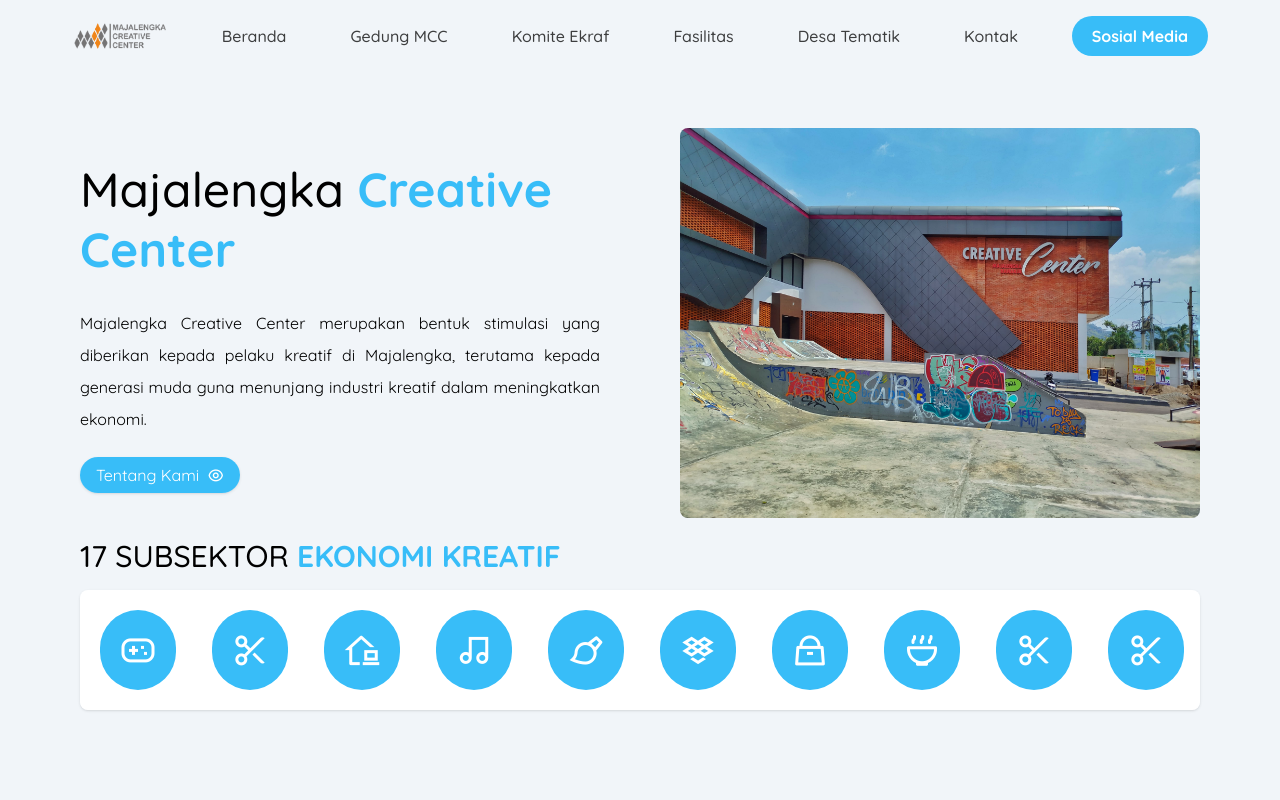
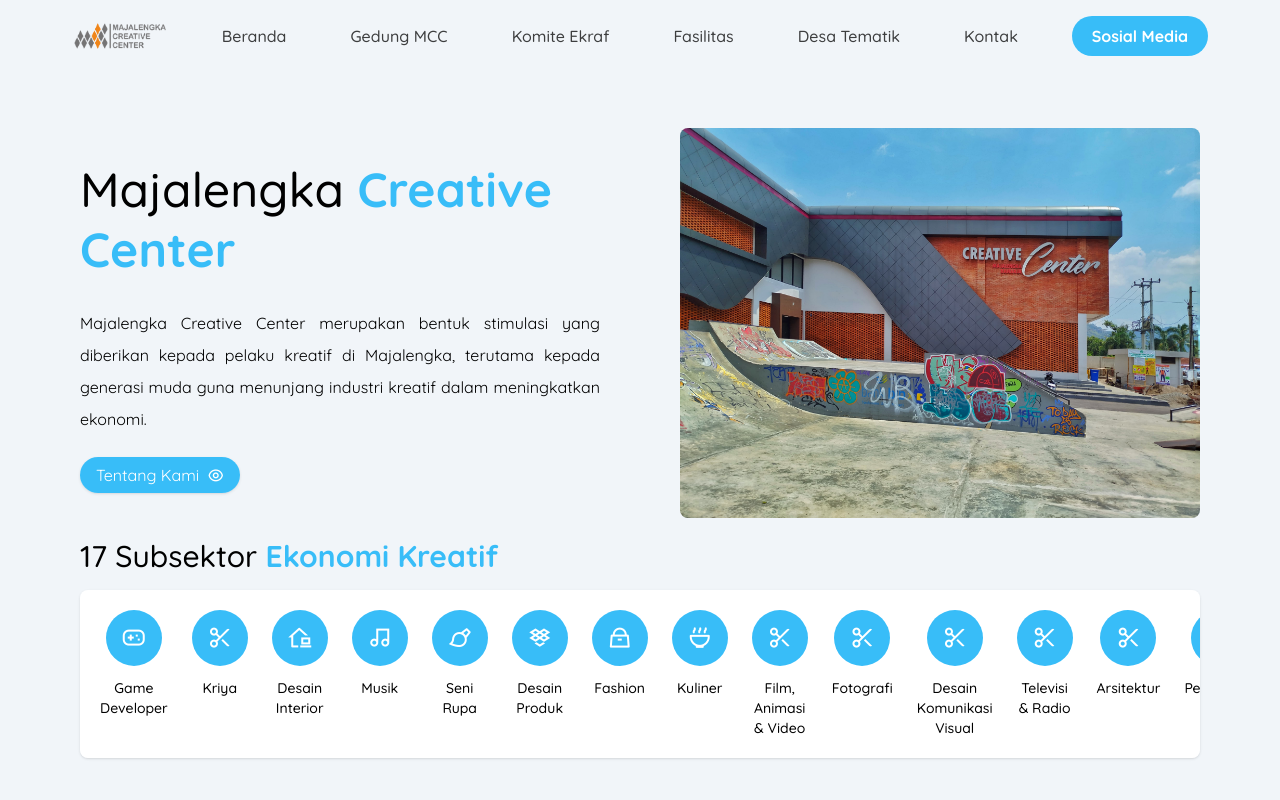
Before and after one commit to MuhammadQuthbulAlam/MCC-V-4, a React (Vite) app: page / in a window 1280 px wide. Shown: the top 800 px of the page. Built offline with nearby package versions, Linux system fonts and the light colour scheme.

Commit message:
Update Berkala

```diff
--- a/src/pages/HomePage.jsx
+++ b/src/pages/HomePage.jsx
@@ -124,60 +124,125 @@
         {/* SUbsektor Ekraf*/}
         <div className="container mx-auto pb-5 pt-5">
           <h2 className="text-3xl font-medium mb-4">
-            17 SUBSEKTOR{" "}
-            <span className="text-sky-400 font-bold">EKONOMI KREATIF</span>
+            17 Subsektor
+            <span className="text-sky-400 font-bold"> Ekonomi Kreatif</span>
           </h2>
-          <div className="box bg-white shadow rounded-lg flex flex-row gap-9 overflow-x-auto justify-between pt-5 pb-5 px-5">
-            <div className="rounded-full bg-sky-400 p-5 items-center hover:bg-sky-600 md:text-2xl sm:text-2xl">
-              <i className="ri-gamepad-line flex justify-center text-4xl text-white"></i>
+          <div className="box bg-white shadow rounded-lg flex flex-row gap-6 overflow-x-auto justify-between pt-5 pb-5 px-5">
+            <div className="flex flex-col items-center">
+              <div className="rounded-full bg-sky-400 px-4 py-3 items-center hover:bg-sky-600 md:text-1xl sm:text-1xl hover:scale-110">
+                <i className="ri-gamepad-line flex justify-center text-2xl text-white"></i>
+              </div>
+              <p className="text-center text-sm pt-3 font-medium">
+                Game Developer
+              </p>
             </div>
-            <div className="rounded-full bg-sky-400 p-5 items-center hover:bg-sky-600 md:text-2xl sm:text-2xl">
-              <i className="ri-scissors-line flex justify-center text-4xl text-white"></i>
+            <div className="flex flex-col items-center">
+              <div className="rounded-full bg-sky-400 px-4 py-3 items-center hover:bg-sky-600 md:text-1xl sm:text-1xl hover:scale-110">
+                <i className="ri-scissors-line flex justify-center text-2xl text-white"></i>
+              </div>
+              <p className="text-center text-sm pt-3 font-medium">Kriya</p>
             </div>
-            <div className="rounded-full bg-sky-400 p-5 items-center hover:bg-sky-600 md:text-2xl sm:text-2xl">
-              <i className="ri-home-office-line flex justify-center text-4xl text-white"></i>
+            <div className="flex flex-col items-center">
+              <div className="rounded-full bg-sky-400 px-4 py-3 items-center hover:bg-sky-600 md:text-1xl sm:text-1xl hover:scale-110">
+                <i className="ri-home-office-line flex justify-center text-2xl text-white"></i>
+              </div>
+              <p className="text-center text-sm pt-3 font-medium">
+                Desain Interior
+              </p>
             </div>
-            <div className="rounded-full bg-sky-400 p-5 items-center hover:bg-sky-600 md:text-2xl sm:text-2xl">
-              <i className="ri-music-2-line flex justify-center text-4xl text-white"></i>
+            <div className="flex flex-col items-center">
+              <div className="rounded-full bg-sky-400 px-4 py-3 items-center hover:bg-sky-600 md:text-1xl sm:text-1xl hover:scale-110">
+                <i className="ri-music-2-line flex justify-center text-2xl text-white"></i>
+              </div>
+              <p className="text-center text-sm pt-3 font-medium">Musik</p>
             </div>
-            <div className="rounded-full bg-sky-400 p-5 items-center hover:bg-sky-600 md:text-2xl sm:text-2xl">
-              <i className="ri-brush-line flex justify-center text-4xl text-white"></i>
+            <div className="flex flex-col items-center">
+              <div className="rounded-full bg-sky-400 px-4 py-3 items-center hover:bg-sky-600 md:text-1xl sm:text-1xl hover:scale-110">
+                <i className="ri-brush-line flex justify-center text-2xl text-white"></i>
+              </div>
+              <p className="text-center text-sm pt-3 font-medium">Seni Rupa</p>
             </div>
-            <div className="rounded-full bg-sky-400 p-5 items-center hover:bg-sky-600 md:text-2xl sm:text-2xl">
-              <i className="ri-dropbox-line flex justify-center text-4xl text-white"></i>
+            <div className="flex flex-col items-center">
+              <div className="rounded-full bg-sky-400 px-4 py-3 items-center hover:bg-sky-600 md:text-1xl sm:text-1xl hover:scale-110">
+                <i className="ri-dropbox-line flex justify-center text-2xl text-white"></i>
+              </div>
+              <p className="text-center text-sm pt-3 font-medium">
+                Desain Produk
+              </p>
             </div>
-            <div className="rounded-full bg-sky-400 p-5 items-center hover:bg-sky-600 md:text-2xl sm:text-2xl">
-              <i className="ri-handbag-line flex justify-center text-4xl text-white"></i>
+            <div className="flex flex-col items-center">
+              <div className="rounded-full bg-sky-400 px-4 py-3 items-center hover:bg-sky-600 md:text-1xl sm:text-1xl hover:scale-110">
+                <i className="ri-handbag-line flex justify-center text-2xl text-white"></i>
+              </div>
+              <p className="text-center text-sm pt-3 font-medium">Fashion</p>
             </div>
-            <div className="rounded-full bg-sky-400 p-5 items-center hover:bg-sky-600 md:text-2xl sm:text-2xl">
-              <i className="ri-bowl-line flex justify-center text-4xl text-white"></i>
+            <div className="flex flex-col items-center">
+              <div className="rounded-full bg-sky-400 px-4 py-3 items-center hover:bg-sky-600 md:text-1xl sm:text-1xl hover:scale-110">
+                <i className="ri-bowl-line flex justify-center text-2xl text-white"></i>
+              </div>
+              <p className="text-center text-sm pt-3 font-medium">Kuliner</p>
             </div>
-            <div className="rounded-full bg-sky-400 p-5 items-center hover:bg-sky-600 md:text-2xl sm:text-2xl">
-              <i className="ri-scissors-line flex justify-center text-4xl text-white"></i>
+            <div className="flex flex-col items-center">
+              <div className="rounded-full bg-sky-400 px-4 py-3 items-center hover:bg-sky-600 md:text-1xl sm:text-1xl hover:scale-110">
+                <i className="ri-scissors-line flex justify-center text-2xl text-white"></i>
+              </div>
+              <p className="text-center text-sm pt-3 font-medium">
+                Film, Animasi & Video
+              </p>
             </div>
-            <div className="rounded-full bg-sky-400 p-5 items-center hover:bg-sky-600 md:text-2xl sm:text-2xl">
-              <i className="ri-scissors-line flex justify-center text-4xl text-white"></i>
+            <div className="flex flex-col items-center">
+              <div className="rounded-full bg-sky-400 px-4 py-3 items-center hover:bg-sky-600 md:text-1xl sm:text-1xl hover:scale-110">
+                <i className="ri-scissors-line flex justify-center text-2xl text-white"></i>
+              </div>
+              <p className="text-center text-sm pt-3 font-medium">Fotografi</p>
             </div>
-            <div className="rounded-full bg-sky-400 p-5 items-center hover:bg-sky-600 md:text-2xl sm:text-2xl">
-              <i className="ri-scissors-line flex justify-center text-4xl text-white"></i>
+            <div className="flex flex-col items-center">
+              <div className="rounded-full bg-sky-400 px-4 py-3 items-center hover:bg-sky-600 md:text-1xl sm:text-1xl hover:scale-110">
+                <i className="ri-scissors-line flex justify-center text-2xl text-white"></i>
+              </div>
+              <p className="text-center text-sm pt-3 font-medium">
+                Desain Komunikasi Visual
+              </p>
             </div>
-            <div className="rounded-full bg-sky-400 p-5 items-center hover:bg-sky-600 md:text-2xl sm:text-2xl">
-              <i className="ri-scissors-line flex justify-center text-4xl text-white"></i>
+            <div className="flex flex-col items-center">
+              <div className="rounded-full bg-sky-400 px-4 py-3 items-center hover:bg-sky-600 md:text-1xl sm:text-1xl hover:scale-110">
+                <i className="ri-scissors-line flex justify-center text-2xl text-white"></i>
+              </div>
+              <p className="text-center text-sm pt-3 font-medium">
+                Televisi & Radio
+              </p>
             </div>
-            <div className="rounded-full bg-sky-400 p-5 items-center hover:bg-sky-600 md:text-2xl sm:text-2xl">
-              <i className="ri-scissors-line flex justify-center text-4xl text-white"></i>
+            <div className="flex flex-col items-center">
+              <div className="rounded-full bg-sky-400 px-4 py-3 items-center hover:bg-sky-600 md:text-1xl sm:text-1xl hover:scale-110">
+                <i className="ri-scissors-line flex justify-center text-2xl text-white"></i>
+              </div>
+              <p className="text-center text-sm pt-3 font-medium">Arsitektur</p>
             </div>
-            <div className="rounded-full bg-sky-400 p-5 items-center hover:bg-sky-600 md:text-2xl sm:text-2xl">
-              <i className="ri-scissors-line flex justify-center text-4xl text-white"></i>
+            <div className="flex flex-col items-center">
+              <div className="rounded-full bg-sky-400 px-4 py-3 items-center hover:bg-sky-600 md:text-1xl sm:text-1xl hover:scale-110">
+                <i className="ri-scissors-line flex justify-center text-2xl text-white"></i>
+              </div>
+              <p className="text-center text-sm pt-3 font-medium">Periklanan</p>
             </div>
-            <div className="rounded-full bg-sky-400 p-5 items-center hover:bg-sky-600 md:text-2xl sm:text-2xl">
-              <i className="ri-scissors-line flex justify-center text-4xl text-white"></i>
+            <div className="flex flex-col items-center">
+              <div className="rounded-full bg-sky-400 px-4 py-3 items-center hover:bg-sky-600 md:text-1xl sm:text-1xl hover:scale-110">
+                <i className="ri-scissors-line flex justify-center text-2xl text-white"></i>
+              </div>
+              <p className="text-center text-sm pt-3 font-medium">
+                Seni Pertunjukan
+              </p>
             </div>
-            <div className="rounded-full bg-sky-400 p-5 items-center hover:bg-sky-600 md:text-2xl sm:text-2xl">
-              <i className="ri-scissors-line flex justify-center text-4xl text-white"></i>
+            <div className="flex flex-col items-center">
+              <div className="rounded-full bg-sky-400 px-4 py-3 items-center hover:bg-sky-600 md:text-1xl sm:text-1xl hover:scale-110">
+                <i className="ri-scissors-line flex justify-center text-2xl text-white"></i>
+              </div>
+              <p className="text-center text-sm pt-3 font-medium">Penerbitan</p>
             </div>
-            <div className="rounded-full bg-sky-400 p-5 items-center hover:bg-sky-600 md:text-2xl sm:text-2xl">
-              <i className="ri-scissors-line flex justify-center text-4xl text-white"></i>
+            <div className="flex flex-col items-center">
+              <div className="rounded-full bg-sky-400 px-4 py-3 items-center hover:bg-sky-600 md:text-1xl sm:text-1xl hover:scale-110">
+                <i className="ri-scissors-line flex justify-center text-2xl text-white"></i>
+              </div>
+              <p className="text-center text-sm pt-3 font-medium">Aplikasi</p>
             </div>
             {/* Add more subsector items here */}
           </div>
```
